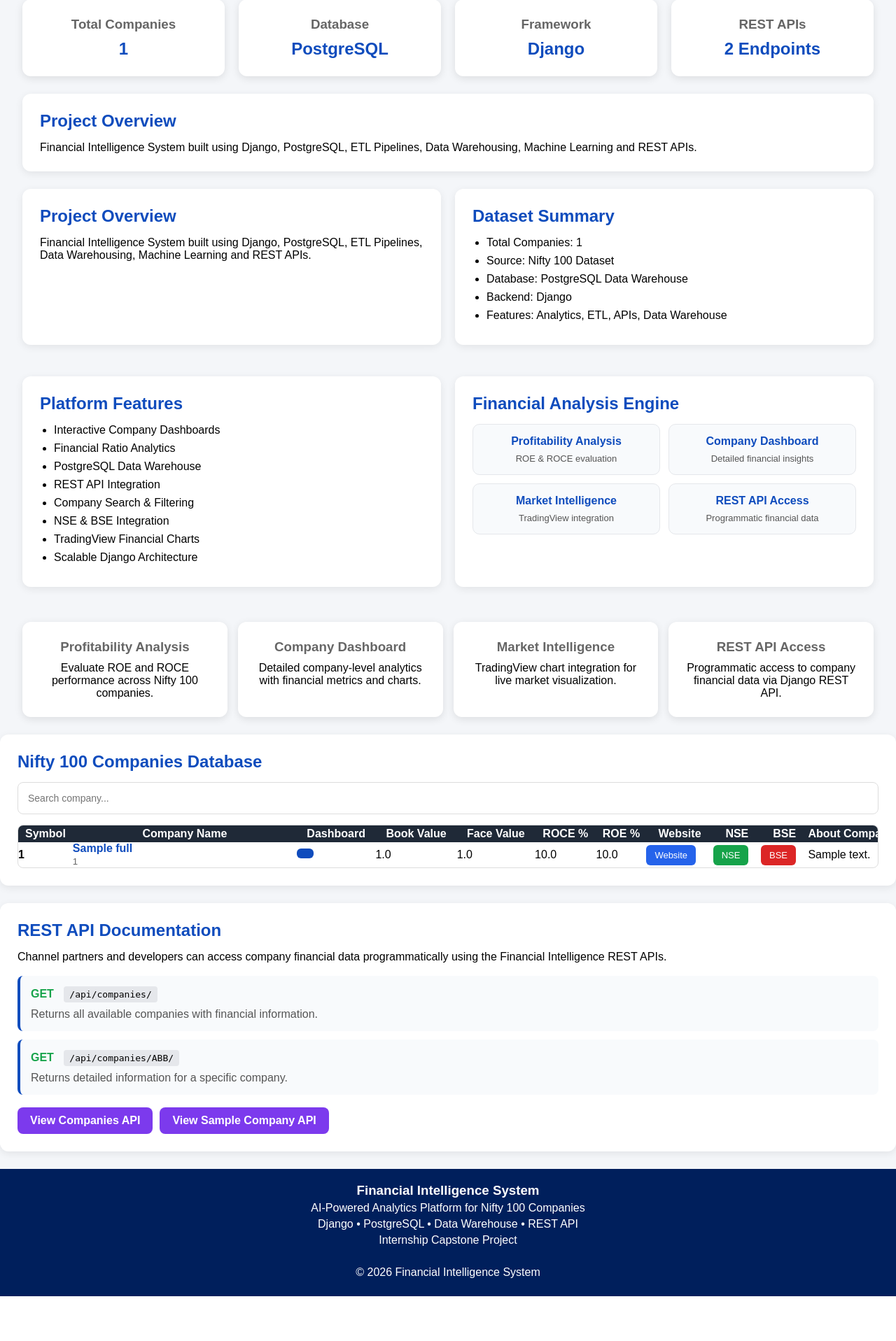
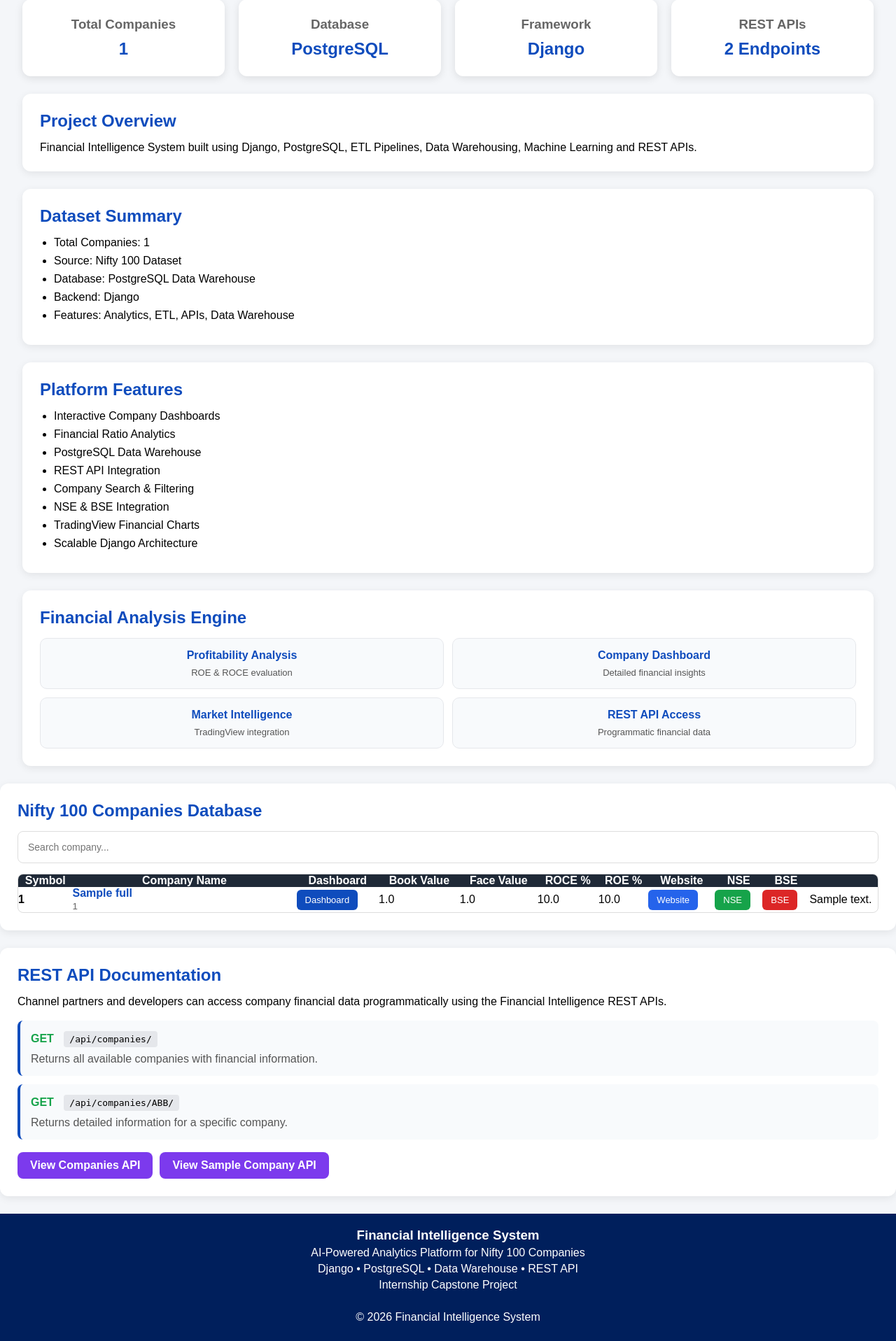
Before and after one commit to bojjasoumyasri991-coder/financial-intelligence, a Django app: page / in a window 1280 px wide. Shown: the part 182-2099 px from the top of the page at 70% size. Before the commit the page ends 2035 px from the top, so only its background shows below. Run offline with Django 5.2, Linux system fonts and the light colour scheme; tables that the repository leaves empty hold one stand-in row (values such as "Sample post").

Commit message:
Final homepage improvements and dashboard integration

```diff
--- a/templates/home.html
+++ b/templates/home.html
@@ -379,19 +379,6 @@ footer p{
 
     </div>
 
-   <div class="dashboard-grid">
-
-    <div class="section">
-
-        <h2>Project Overview</h2>
-
-        <p>
-            Financial Intelligence System built using Django,
-            PostgreSQL, ETL Pipelines, Data Warehousing,
-            Machine Learning and REST APIs.
-        </p>
-
-    </div>
 
     <div class="section">
 
@@ -456,44 +443,6 @@ footer p{
 
 </div>
 
-    <div style="
-        display:grid;
-        grid-template-columns:repeat(auto-fit,minmax(220px,1fr));
-        gap:15px;
-    ">
-
-        <div class="card metric-card">
-            <h3>Profitability Analysis</h3>
-            <p>
-                Evaluate ROE and ROCE performance across Nifty 100 companies.
-            </p>
-        </div>
-
-        <div class="card metric-card">
-            <h3>Company Dashboard</h3>
-            <p>
-                Detailed company-level analytics with financial metrics and charts.
-            </p>
-        </div>
-
-        <div class="card metric-card">
-            <h3>Market Intelligence</h3>
-            <p>
-                TradingView chart integration for live market visualization.
-            </p>
-        </div>
-
-        <div class="card metric-card">
-            <h3>REST API Access</h3>
-            <p>
-                Programmatic access to company financial data via Django REST API.
-            </p>
-        </div>
-
-    </div>
-
-</div>
-
     <div class="section">
 
         <h2>Nifty 100 Companies Database</h2>
@@ -512,7 +461,7 @@ footer p{
                 <thead>
                     <tr>
     <th>Symbol</th>
-                        <th class="company-name-col">Company Name</th>
+    <th>Company Name</th>
     <th>Dashboard</th>
     <th>Book Value</th>
     <th>Face Value</th>
@@ -521,7 +470,7 @@ footer p{
     <th>Website</th>
     <th>NSE</th>
     <th>BSE</th>
-                        <th class="about">About Company</th>
+    <th>About Company</th>
 </tr>
                 </thead>
 
@@ -548,6 +497,8 @@ footer p{
     <a href="/company/{{ company.id }}/"
        target="_blank"
        class="btn dashboard">
+       Dashboard
+    </a>
 </td>
 
     <td>{{ company.book_value }}</td>
```
Lines whose indentation alone changed are shown as unchanged.
